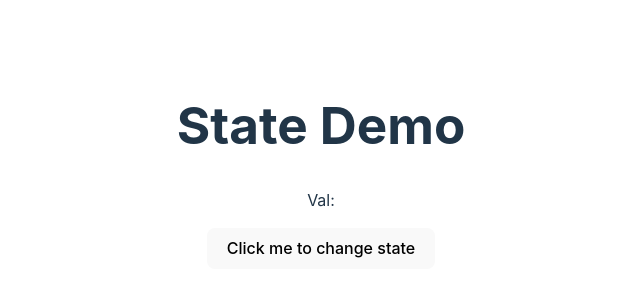
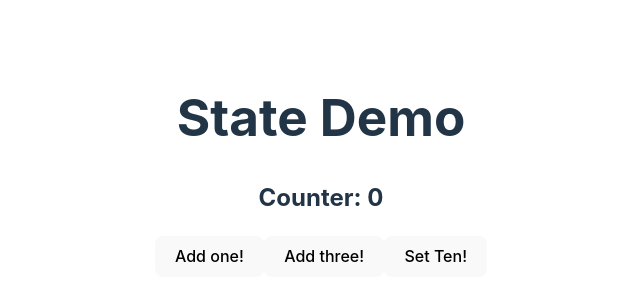
Before and after one commit to ramchandragawade/react-rep, a React (Vite) app in the folder state-demo/: page / in a window 1280 px wide. Shown: the part 234-534 px from the top of the page, without its empty margins (319-959 px from the left). Built offline with nearby package versions, Linux system fonts and the light colour scheme.

Commit message:
if state is not change it doesn't render again

```diff
--- a/state-demo/src/App.jsx
+++ b/state-demo/src/App.jsx
@@ -1,14 +1,14 @@
 import './App.css'
-// import Counter from './Counter'
+import Counter from './Counter'
 import Dumbo from './Dumbo'
 
 function App() {
   return (
     <>
       <h1>State Demo</h1>
-      {/* <Counter /> */}
+      <Counter />
 
-      <Dumbo/>
+      {/* <Dumbo/> */}
     </>
   )
 }
--- a/state-demo/src/Counter.jsx
+++ b/state-demo/src/Counter.jsx
@@ -17,9 +17,12 @@ export default function Counter() {
         // if we want to update the state multiple times
     };
 
+    const setTen = ()=>setCnt(10);
+    console.log('rendered');
     return <div>
         <h2>Counter: {cnt}</h2>
         <button onClick={addOne}>Add one!</button>
         <button onClick={addThree}>Add three!</button>
+        <button onClick={setTen}>Set Ten!</button>
     </div>
 }
```
